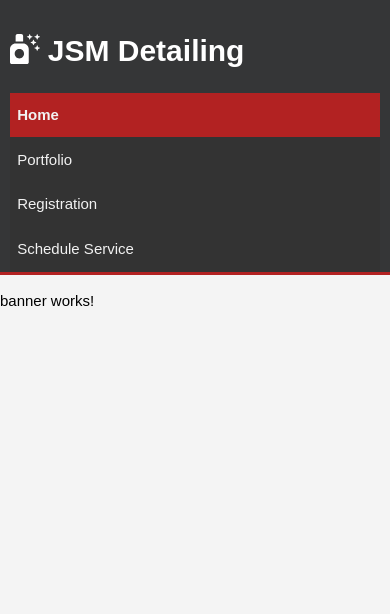
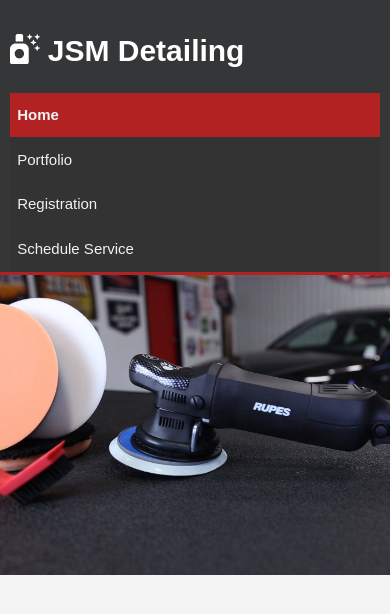
Before and after one commit to felixthe8/JSMDetailing-Angular, an Angular app in the folder angular-project/: page / in a window 390 px wide. Shown: the top 614 px of the page. Built offline with nearby package versions, Linux system fonts and the light colour scheme.

Commit message:
Added responsive banner. Banner image now automatically changes based on screen width and can handle ultrawide, conventaional, tablet, and mobile widths

```diff
--- a/angular-project/src/app/homepage/banner/banner.component.html
+++ b/angular-project/src/app/homepage/banner/banner.component.html
@@ -1 +1,3 @@
-<p>banner works!</p>
+<div id="banner">
+
+</div>
--- a/angular-project/src/app/homepage/banner/banner.component.scss
+++ b/angular-project/src/app/homepage/banner/banner.component.scss
@@ -0,0 +1,52 @@
+/* Ultrawide Desktop width banner  */
+
+
+@media screen and (min-width: 1100px)
+{
+    #banner {
+        min-height: 575px;
+        background: url(../../../assets/images/ferrari-side.jpg);
+        background-size: cover;
+        background-position: center;
+        background-repeat: no-repeat;
+        width: 100%;
+    }
+}
+
+/* Desktop width banner  */
+
+@media screen and (max-width: 1100px)
+{
+    #banner {
+        min-height: 575px;
+        background: url('../../../assets/images/audi.jpg');
+        background-size: cover;
+        background-repeat: no-repeat;
+        background-position: center;
+        width: 100%;
+    }
+
+}
+
+/* Tablet width banner */
+@media screen and (max-width: 850px) {
+    #banner {
+        min-height: 400px;
+        background: url('../../../assets/images/mpower.png');
+        background-size: cover;
+        background-repeat: no-repeat;
+        width: 100%;
+    }
+}
+
+/* Mobile width banner */
+@media screen and (max-width: 600px) {
+    #banner {
+        min-height: 300px;
+        background: url('../../../assets/images/rupes.jpg');
+        background-size: cover;
+        background-repeat: no-repeat;
+        width: 100%;
+        background-position-x: +5%;
+    }
+}
```
Also changed, not shown: angular-project/src/assets/images/ferrari-side.jpg (added).
